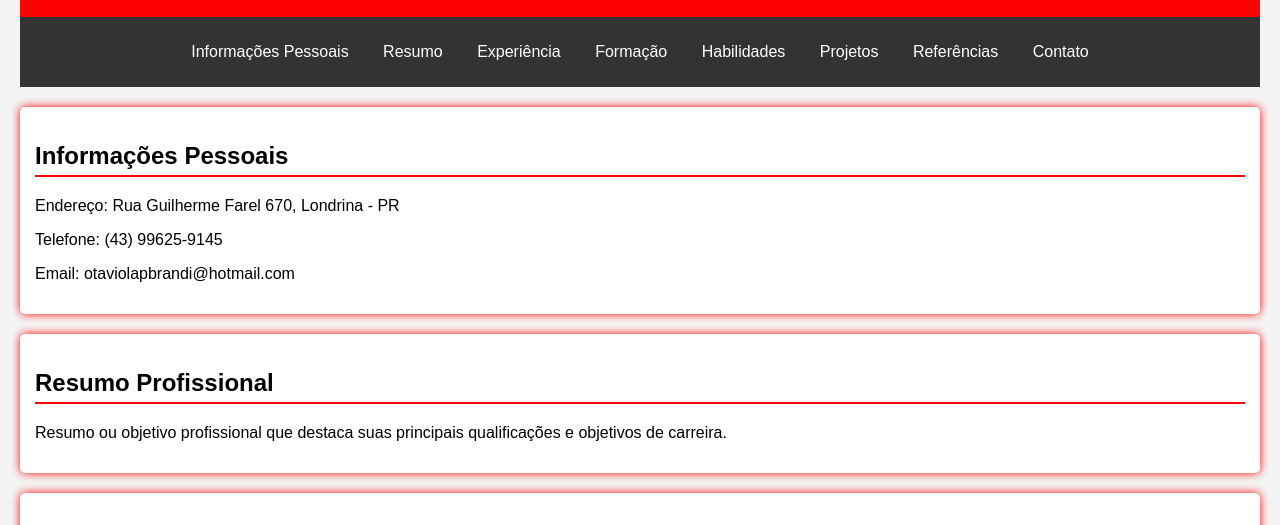
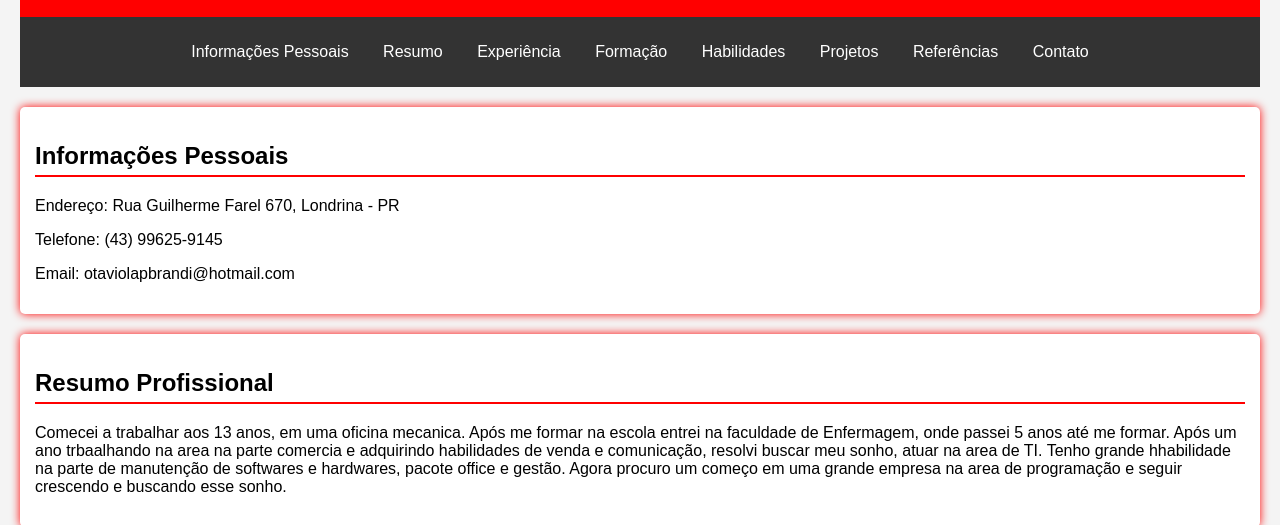
Before and after one commit to otaviolap/WebB-sico, a plain HTML site: page index.html in a window 1280 px wide. Shown: the part 243-768 px from the top of the page. Drawn offline with Linux system fonts and the light colour scheme.

Commit message:
Update index.html

```diff
--- a/index.html
+++ b/index.html
@@ -37,7 +37,7 @@
 
     <section id="resumo">
         <h2>Resumo Profissional</h2>
-        <p>Resumo ou objetivo profissional que destaca suas principais qualificações e objetivos de carreira.</p>
+        <p>Comecei a trabalhar aos 13 anos, em uma oficina mecanica. Após me formar na escola entrei na faculdade de Enfermagem, onde passei 5 anos até me formar. Após um ano trbaalhando na area na parte comercia e adquirindo habilidades de venda e comunicação, resolvi buscar meu sonho, atuar na area de TI. Tenho grande hhabilidade na parte de manutenção de softwares e hardwares, pacote office e gestão. Agora procuro um começo em uma grande empresa na area de programação e seguir crescendo e buscando esse sonho.</p>
     </section>
 
     <section id="experiencia">
```
